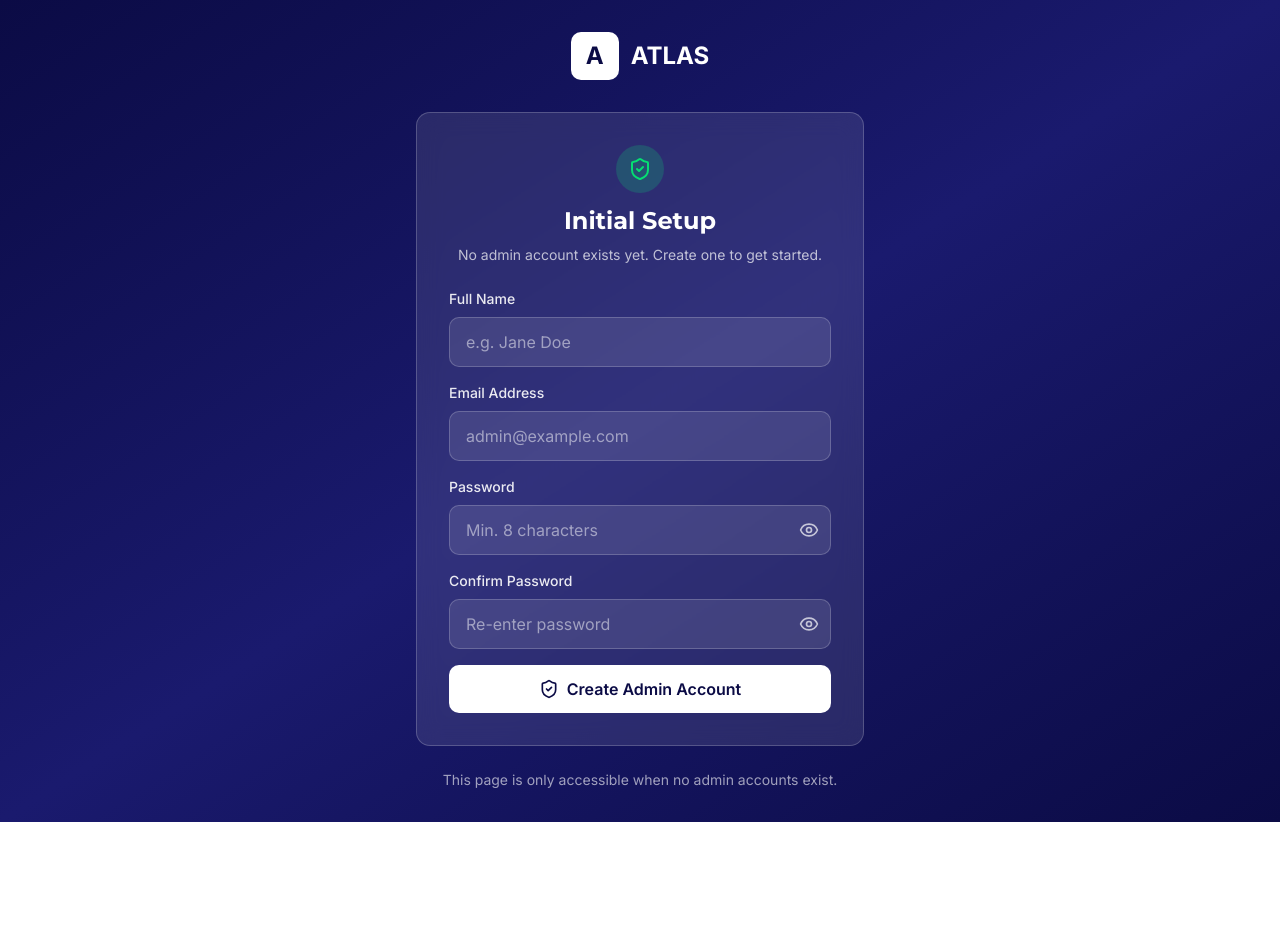
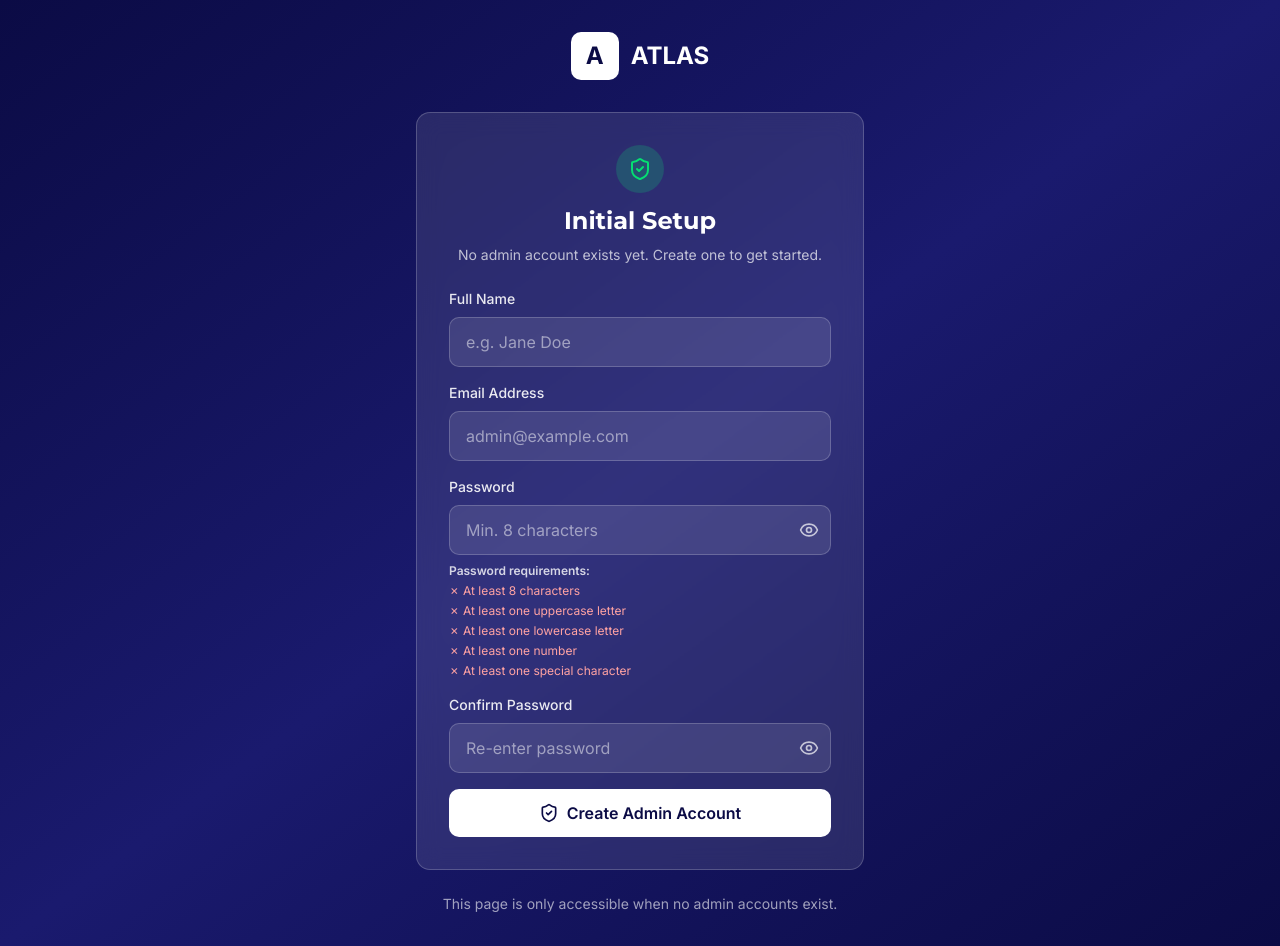
Before and after one commit to cekwedike/lunchpad-atlas, a Next.js app in the folder frontend/: page /setup in a window 1280 px wide. Before the commit the page ends 822 px from the top, so only its background shows below. Built offline with nearby package versions, Linux system fonts and the light colour scheme; no server answers.

Commit message:
feat: implement strong password generation and add PasswordTracker component for password validation

```diff
--- a/frontend/src/app/setup/page.tsx
+++ b/frontend/src/app/setup/page.tsx
@@ -4,6 +4,7 @@ import { useEffect, useState } from "react";
 import { useRouter } from "next/navigation";
 import { ShieldCheck, Loader2, Eye, EyeOff } from "lucide-react";
 import { useSetupStatus, useSetupAdmin } from "@/hooks/api/useAuth";
+import { PasswordTracker } from "@/components/PasswordTracker";
 
 export default function SetupPage() {
   const router = useRouter();
@@ -129,6 +130,7 @@ export default function SetupPage() {
                 </button>
               </div>
               {errors.password && <p className="mt-1 text-sm text-red-300">{errors.password}</p>}
+              <PasswordTracker password={form.password} />
             </div>
 
             {/* Confirm Password */}
--- /dev/null
+++ b/frontend/src/components/PasswordTracker.tsx
@@ -0,0 +1,43 @@
+import React from "react";
+
+interface PasswordTrackerProps {
+  password: string;
+}
+
+const requirements = [
+  {
+    label: "At least 8 characters",
+    test: (pw: string) => pw.length >= 8,
+  },
+  {
+    label: "At least one uppercase letter",
+    test: (pw: string) => /[A-Z]/.test(pw),
+  },
+  {
+    label: "At least one lowercase letter",
+    test: (pw: string) => /[a-z]/.test(pw),
+  },
+  {
+    label: "At least one number",
+    test: (pw: string) => /\d/.test(pw),
+  },
+  {
+    label: "At least one special character",
+    test: (pw: string) => /[!@#$%^&*()_+\-=[\]{};':"\\|,.<>\/?]/.test(pw),
+  },
+];
+
+export const PasswordTracker: React.FC<PasswordTrackerProps> = ({ password }) => {
+  return (
+    <div className="mt-2 text-xs text-white/80">
+      <div className="mb-1 font-semibold">Password requirements:</div>
+      <ul className="space-y-1">
+        {requirements.map((req, idx) => (
+          <li key={idx} className={req.test(password) ? "text-green-400" : "text-red-300"}>
+            {req.test(password) ? "✓" : "✗"} {req.label}
+          </li>
+        ))}
+      </ul>
+    </div>
+  );
+};
```
Also changed, not shown: 1 other file (tests, documents, lock files or other folders).
